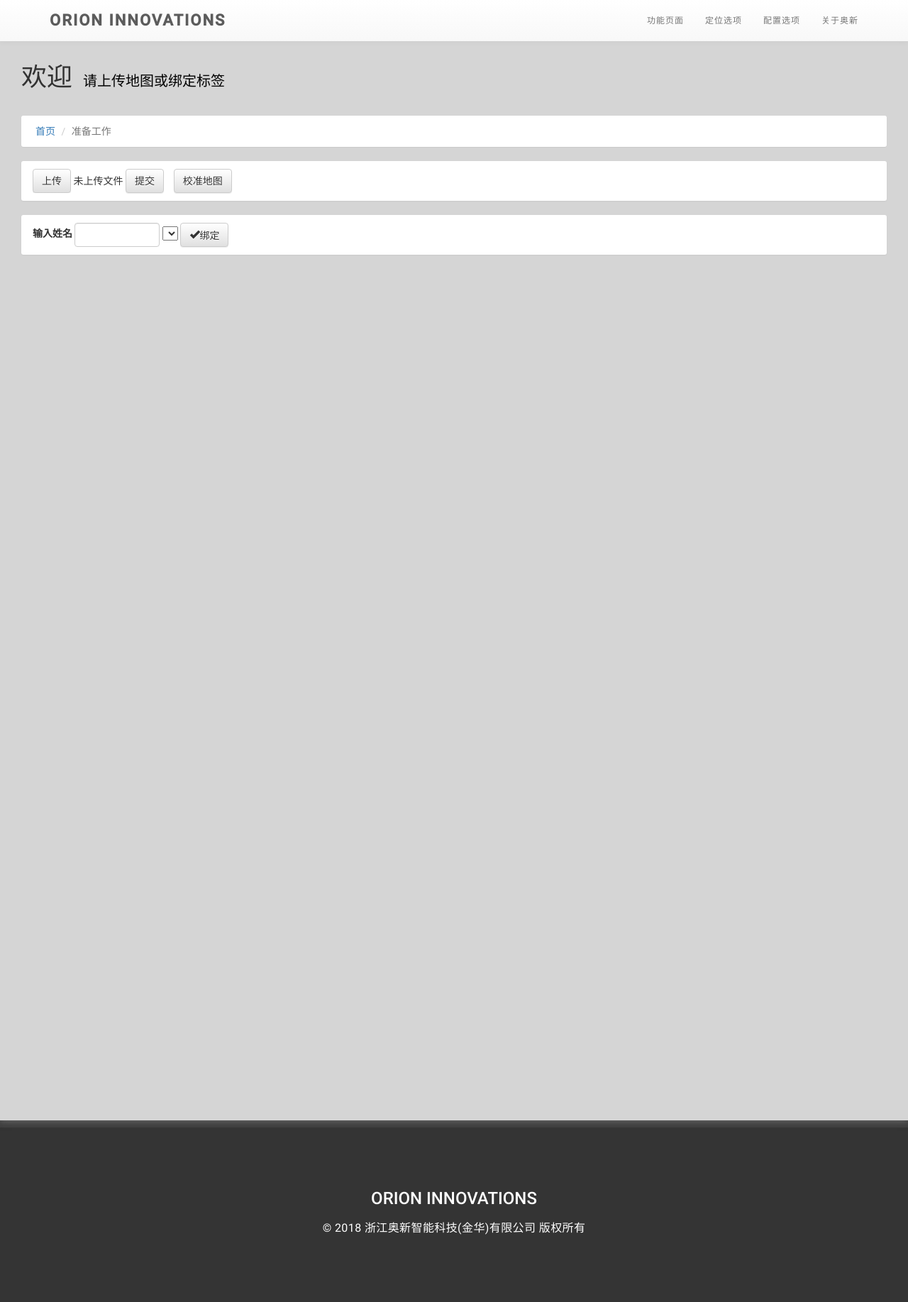
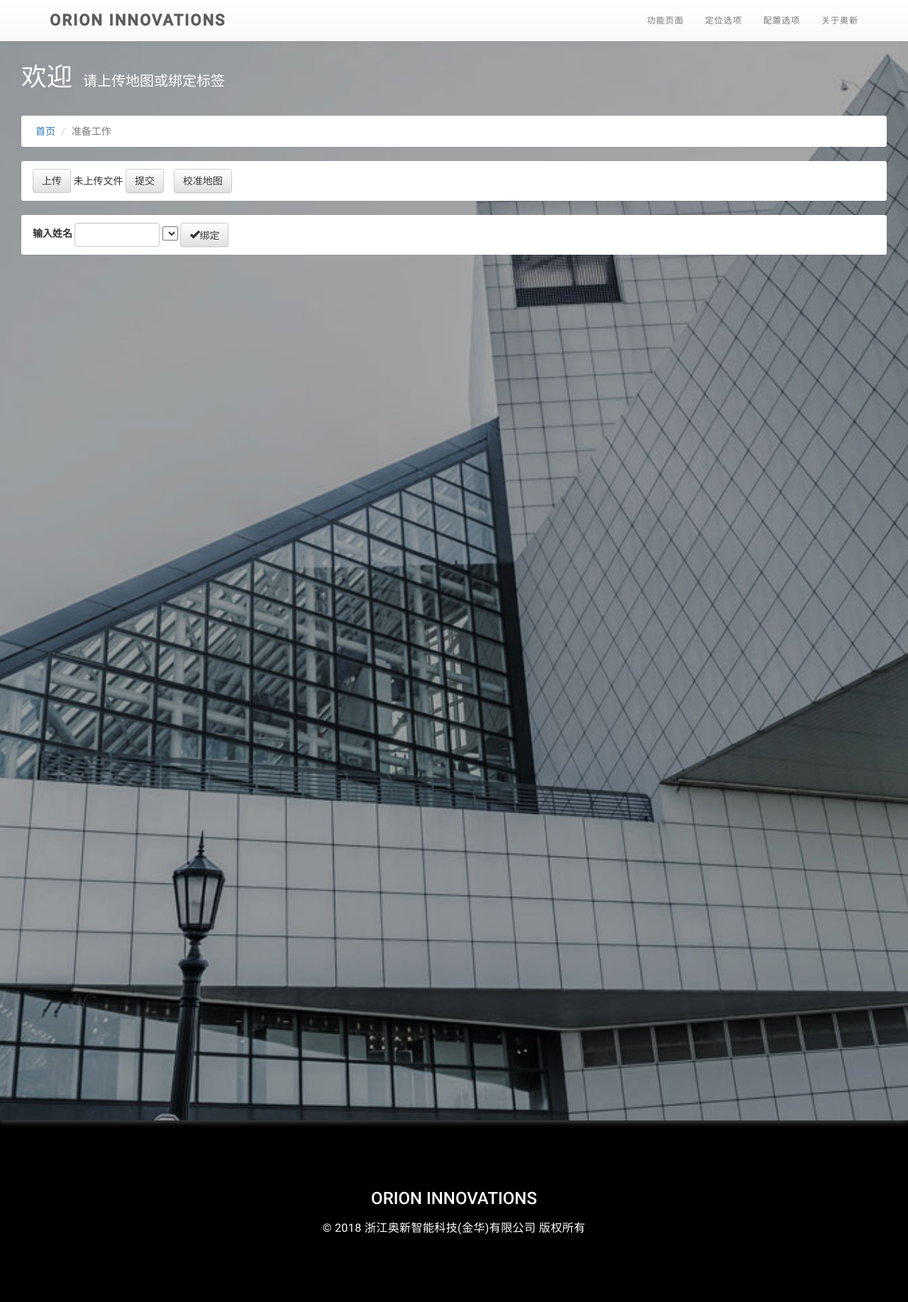
Before and after one commit to OrionInnov/orion-frontend, a Python web app: template templates/index.html in a window 1280 px wide. Shown: the whole page at 71% size. Run offline with Jinja, Linux system fonts and the light colour scheme; the template is opened without the code that fills it, so the values that code supplies are empty.

Commit message:
A lot of optimizations.

```diff
--- a/static/css/custom-styles.css
+++ b/static/css/custom-styles.css
@@ -3,7 +3,7 @@
 ------------------------------------------------*/
 body {
     font-family: 'Open Sans', sans-serif;
-    background: #3E3E3E;
+    background: #000000;
     -webkit-font-smoothing: antialiased;
 }
 
@@ -17,20 +17,25 @@ body {
 #page-wrapper {
     padding: 15px 15px;
     min-height: 600px;
-    background: rgba(232, 232, 232, 0.89);
+    background-image: url("../img/home-bg.jpg");
+    background-size: cover;
+    background-position: center;
 }
 
 #page-fixP {
     padding: 15px 15px;
     min-height: 600px;
-    background: rgba(232, 232, 232, 0.89);
+    background-image: url("../img/home-bg.jpg");
+    background-size: cover;
+    background-position: center;
 }
 
 #page-set {
     z-index: 2000;
     padding: 15px 15px;
-    min-height: 600px;
-    background: rgba(232, 232, 232, 0.89);
+    background-image: url("../img/home-bg.jpg");
+    background-size: cover;
+    background-position: center;
 }
 
 #page-rollC {
@@ -57,6 +62,12 @@ body {
 
 .no-boder {
     border: 0px solid #f3f3f3;
+}
+
+.canvasborder {
+    border-style: solid;
+    border-width: 1px;
+    border-color: #e6e6e6;
 }
 
 h1, .h1, h2, .h2, h3, .h3 {
@@ -229,7 +240,7 @@ p {
     text-align: left;
     background-color: EDEDEDE6;
     padding: 32px 22px 32px 0;
-    color: #323232;
+    color: #FFFFFF;
 }
 
 .panel-left {
@@ -304,7 +315,7 @@ p {
 }
 
 h1.page-header small {
-    color: #000000;
+    color: #FFFFFF;
     margin-left: 15px;
     font-size: 20px;
 }
@@ -984,8 +995,8 @@ ul.dropdown-menu.dropdown-messages li a div {
 
 .relative {
     position: relative;
-    width: 840px;
-    height: 840px;
+    width: 842px;
+    height: 842px;
 }
 
 .canvasBackground {
@@ -1105,7 +1116,7 @@ section a:hover {
 }
 
 .overf {
-    height: 300px;
+    height: 600px;
     overflow: auto;
 }
 
--- a/static/css/style.css
+++ b/static/css/style.css
@@ -305,7 +305,7 @@ footer .fa {
 
 /* copyright section */
 #copyright {
-  background: #343434;
+  background: #000000;
   color: #ffffff;
   padding-top: 80px;
   padding-bottom: 80px;
--- a/static/js/myjs/index.js
+++ b/static/js/myjs/index.js
@@ -134,7 +134,7 @@ function getPosition() {
   var positions;
   $.ajax({
     type: "GET",
-    url: "http://localhost:8000/positions",
+    url: url0 + "positions",
     dataType: "json",
     async: false,
     success: function (result) {
@@ -156,7 +156,7 @@ function uploadImg() {
   var form = new FormData($("#f1")[0]);
   $.ajax({
     type: "POST",
-    url: "http://localhost:8000/upload",
+    url: url0 + "upload",
     data: form,
     cache: false,
     processData: false,
@@ -384,7 +384,7 @@ function historyTrack() {
       timedata = [$("#datetimeP1").val(), $("#datetimeP2").val()];
   $.ajax({
     type: "POST",
-    url: "http://localhost:8000/history_track",
+    url: url0 + "history_track",
     dataType: "json",
     async: false,
     data: JSON.stringify(timedata),
@@ -523,7 +523,7 @@ window.onload = function () {
     $("#contactHead").html("Contact");
     $("#navHead5").html("Contact");
 
-    $("#preparationsHead").html("Input reference coordinates");
+    $("#preparationsHead").html("Configuration<small>Input reference coordinates</small>");
     $("#confirmP1").html("<span class='glyphicon glyphicon-screenshot'><nobr class='open-sans'>First&nbsp&nbsp&nbsp&nbsp&nbsp&nbsp&nbsp</nobr></span>");
     $("#confirmP2").html("<span class='glyphicon glyphicon-screenshot'><nobr class='open-sans'>Second</nobr></span>");
     $("#confirmF").html("<span class='glyphicon glyphicon-ok'><nobr class='open-sans'>Confirm</nobr></span>");
@@ -531,7 +531,7 @@ window.onload = function () {
     $("#preparationsP").html("<nobr class='open-sans'>Map</nobr>");
     $("#confirmN").html("<span class='glyphicon glyphicon-ok'><nobr class='open-sans'>&nbsp&nbspBind&nbsp&nbsp</nobr></span>");
     $("#leaveS").html("<span class='glyphicon glyphicon-share-alt'><nobr class='open-sans'>&nbspBack</nobr></span>");
-    $("#homeH").html("<h1 class='page-header'>Welcome<small>Please upload map and/or update tag names.</small></h1><ol class='breadcrumb borderRadiusHead'><li><a>Home</a></li>&nbsp<li class='active'>Configuration</li></ol>");
+    $("#homeH").html("<h1 class='page-header'>Welcome<small>Please upload map and/or update tag names</small></h1><ol class='breadcrumb borderRadiusHead'><li><a>Home</a></li>&nbsp<li class='active'>Configuration</li></ol>");
     $("#uploadB").html("Upload");
     if ($("#fileBackground").val() === "") {
       $("#fileName").html("no files");
@@ -541,7 +541,7 @@ window.onload = function () {
     $("#nav1").html("<div class='navbar-header'><a class='navbar-brand'><strong>INDOORSYSTEM</strong></a></div>");
     $("#homeButton").html("Configuration");
     $("#fixButton").html("Localization");
-    $("#fixPH").html("<h1 class='page-header'>Localization <small>Multi-tag positioning results.</small></h1><ol class='breadcrumb borderRadiusHead'><li><a>Home</a></li>&nbsp<li class='active'>Localization</li></ol>");
+    $("#fixPH").html("<h1 class='page-header'>Localization <small>Multi-tag positioning results</small></h1><ol class='breadcrumb borderRadiusHead'><li><a>Home</a></li>&nbsp<li class='active'>Localization</li></ol>");
     $("#positionsB").html("<span class='roboto'>Start</span>");
     $("#pauseB").html("<span class='roboto'>Pause</span>");
     $("#trackB").html("<span class='roboto'>Track</span>");
@@ -707,7 +707,7 @@ window.onload = function () {
       }),
     };
     $.ajax({
-      url: "http://localhost:8000/cal",
+      url: url0 + "cal",
       type: 'POST',
       data: data,
       dataType: 'json',
--- a/static/js/myjs/set.js
+++ b/static/js/myjs/set.js
@@ -38,13 +38,17 @@ var configSet, calibrationC = [[NaN, NaN], [NaN, NaN]];
   canvasSize9.height = canvasSizeHeight;
 })();
 
+function getRootPath(){
+  var curPageUrl = window.document.location.href;
+  return curPageUrl;
+}
 
+var url0 = getRootPath();
 
 function getTagNameset() {
   $.ajax ({
     type: "GET",
-    url: "http://localhost:8000/getconf",
-    //url: "http://192.168.100.6:8000/_config",
+    url: url0 + "getconf",
     dataType: "json",
     //async: false,
     success: function(result) {
@@ -69,8 +73,7 @@ getTagNameset();
 function getCalibrationC() {
   $.ajax ({
     type: "GET",
-    url: "http://localhost:8000/getconf",
-    //url: "http://192.168.100.6:8000/_config",
+    url: url0 + "getconf",
     dataType: "json",
     //async: false,
     success: function(result) {
@@ -101,9 +104,8 @@ function changeTagName() {
           tagNames[i].name = name;
           $.ajax ({
             type: "POST",
-            url: "http://localhost:8000/setconf",
+            url: url0 + "setconf",
             contentType:'application/json;charset=UTF-8',
-            //url: "http://192.168.100.6:8000/_config",
             dataType: "json",
             //async: false,
             data: JSON.stringify(configSet),
@@ -201,7 +203,7 @@ function drawPoint() {
     configSet.system.calib = calibrationC;
     $.ajax ({
       type: "POST",
-      url: "http://localhost:8000/setconf",
+      url: url0 + "setconf",
       dataType: "json",
       //async: false,
       data: JSON.stringify(configSet),
--- a/templates/index.html
+++ b/templates/index.html
@@ -242,7 +242,7 @@
               </div>
               <div class="panel-body">
                 <div id="wrapper" class="table-responsive">
-                  <div class="relative center-block" id="myImg">
+                  <div class="relative center-block canvasborder" id="myImg">
                     <canvas id="canvas0" class="canvasBackground0">Your browser does't support canvas.
                     </canvas>
                     <canvas id="canvas1" class="canvasBackground1">Your browser does't support canvas.
```
Also changed, not shown: static/img/position.png.
